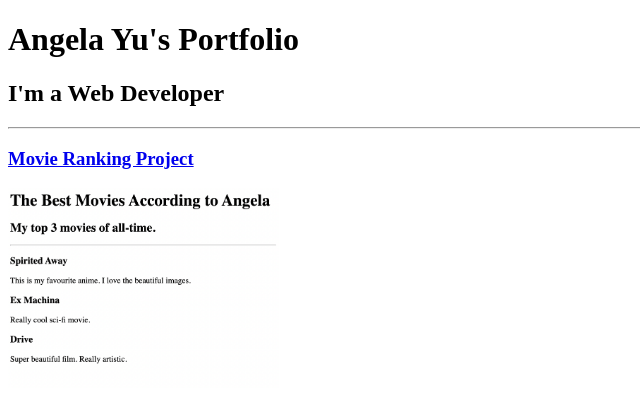
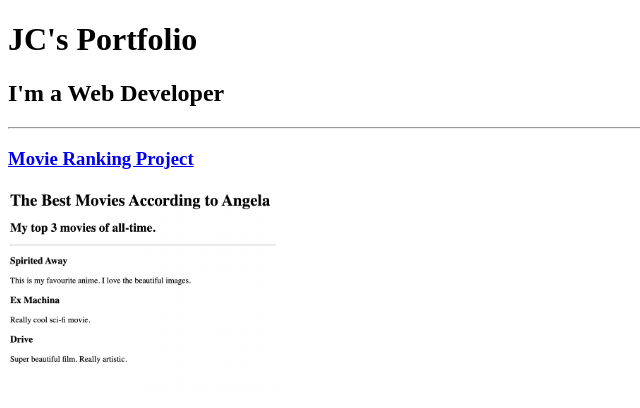
Before and after one commit to JC050301/html-portfolio, a plain HTML site: page index.html in a window 1280 px wide. Shown: the top 408 px of the page, without its empty margins (0-640 px from the left). Drawn offline with Linux system fonts and the light colour scheme.

Commit message:
index.html

```diff
--- a/index.html
+++ b/index.html
@@ -3,11 +3,11 @@
 
 <head>
   <meta charset="UTF-8">
-  <title>Angela's Portfolio</title>
+  <title>JC's Portfolio</title>
 </head>
 
 <body>
-  <h1>Angela Yu's Portfolio</h1>
+  <h1>JC's Portfolio</h1>
   <h2>I'm a Web Developer</h2>
   <hr />
   <h3><a href="./public/movie-ranking.html">Movie Ranking Project</a></h3>
```
